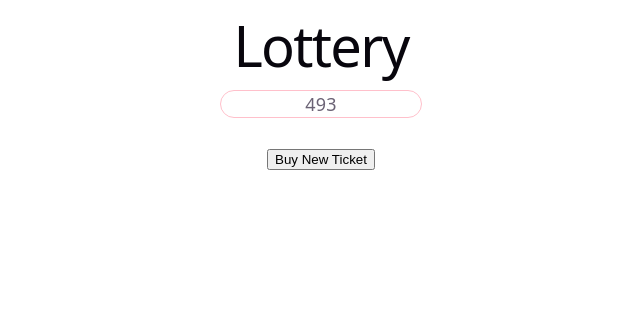
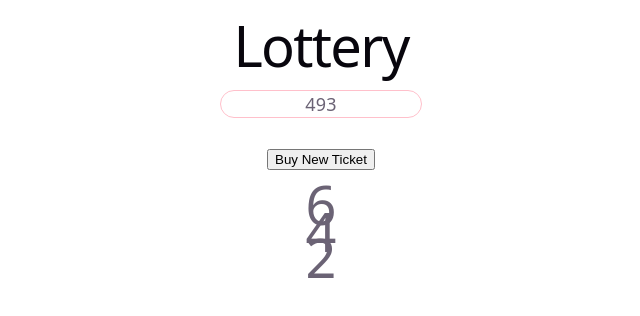
Before and after one commit to Kirti391/Lottery-Game, a React (Vite) app: page / in a window 1280 px wide. Shown: the top 316 px of the page, without its empty margins (319-959 px from the left). Built offline with nearby package versions, Linux system fonts and the light colour scheme.

Commit message:
Feat: TicketNum component created

```diff
--- a/src/App.jsx
+++ b/src/App.jsx
@@ -1,12 +1,15 @@
 import Lottery from './Lottery'
 import './App.css'
-
+import TicketNum from './TicketNum'
 function App() {
 
 
   return (
     <>
       <Lottery />
+      <TicketNum num="6"/>
+      <TicketNum num="4"/>
+      <TicketNum num="2"/>
     </>
   )
 }
--- /dev/null
+++ b/src/TicketNum.css
@@ -0,0 +1,5 @@
+.TicketNum{
+    font-size: 3rem;
+    display: flex;
+    /* flex-direction: row; */
+}
--- /dev/null
+++ b/src/TicketNum.jsx
@@ -0,0 +1,9 @@
+import "./TicketNum.css"
+export default function TicketNum({num}){
+
+    return (
+
+        <span className="TicketNum">{num}</span>
+
+    )
+}
```
